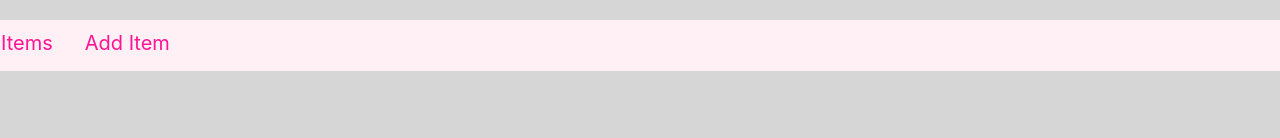
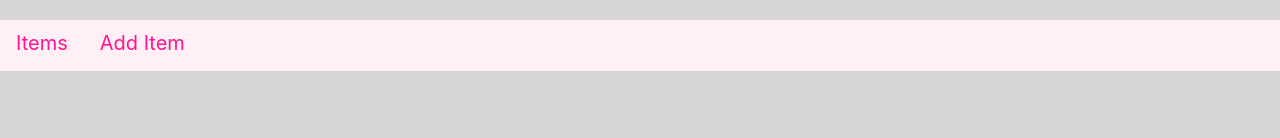
Before and after one commit to Santipap-Ch/Asura-Online, a React (Create React App) app in the folder client/itemshop/: page /formitem in a window 1280 px wide. Shown: the top 138 px of the page. Built offline with nearby package versions, Linux system fonts and the light colour scheme.

Commit message:
final update

```diff
--- a/client/itemshop/src/component/Form/FormItem.js
+++ b/client/itemshop/src/component/Form/FormItem.js
@@ -17,7 +17,6 @@ import {
   Container,
   NavItem,
   Nav,
-  NavbarText,
 } from "reactstrap";
 import "./formItem.css";
 
@@ -45,7 +44,7 @@ function FormItem(prop) {
     <div className="pageFrom">
           <Row>
             <Nav className="nav1">
-              <NavItem>
+              <NavItem style={{marginLeft:"15px"}}>
               <NavLink
                     onClick={(e) => {
                       e.preventDefault();
--- a/client/itemshop/src/component/ItemList/ItemCard.js
+++ b/client/itemshop/src/component/ItemList/ItemCard.js
@@ -22,7 +22,6 @@ import {
   Label,
   Spinner,
 } from "reactstrap";
-import { useEffect } from "react";
 
 function ItemCard(props) {
   const actions = bindActionCreators(allActions, useDispatch());
--- a/client/itemshop/src/component/Reducer/Reducer.js
+++ b/client/itemshop/src/component/Reducer/Reducer.js
@@ -1,7 +1,6 @@
 import { createStore, combineReducers, applyMiddleware } from "redux";
 import thunk from "redux-thunk";
 import axios from "axios";
-import { useLayoutEffect } from "react";
 
 export const itemReducer = (data = [], action) => {
   switch (action.type) {
```
Also changed, not shown: client/itemshop/src/component/ItemList/ItemList.js (+1 -10 lines), client/itemshop/src/component/Login/Login.js (+0 -8 lines).
